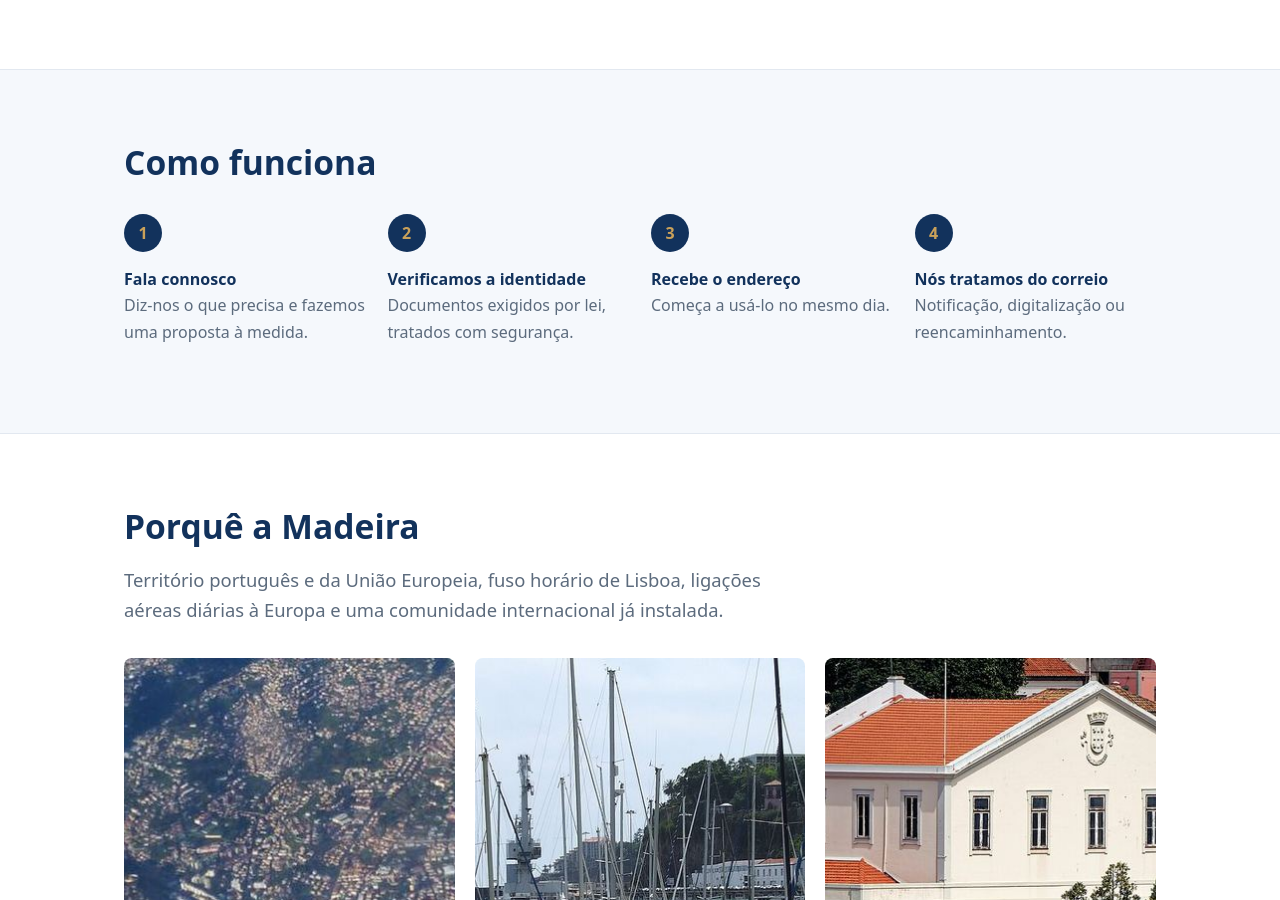
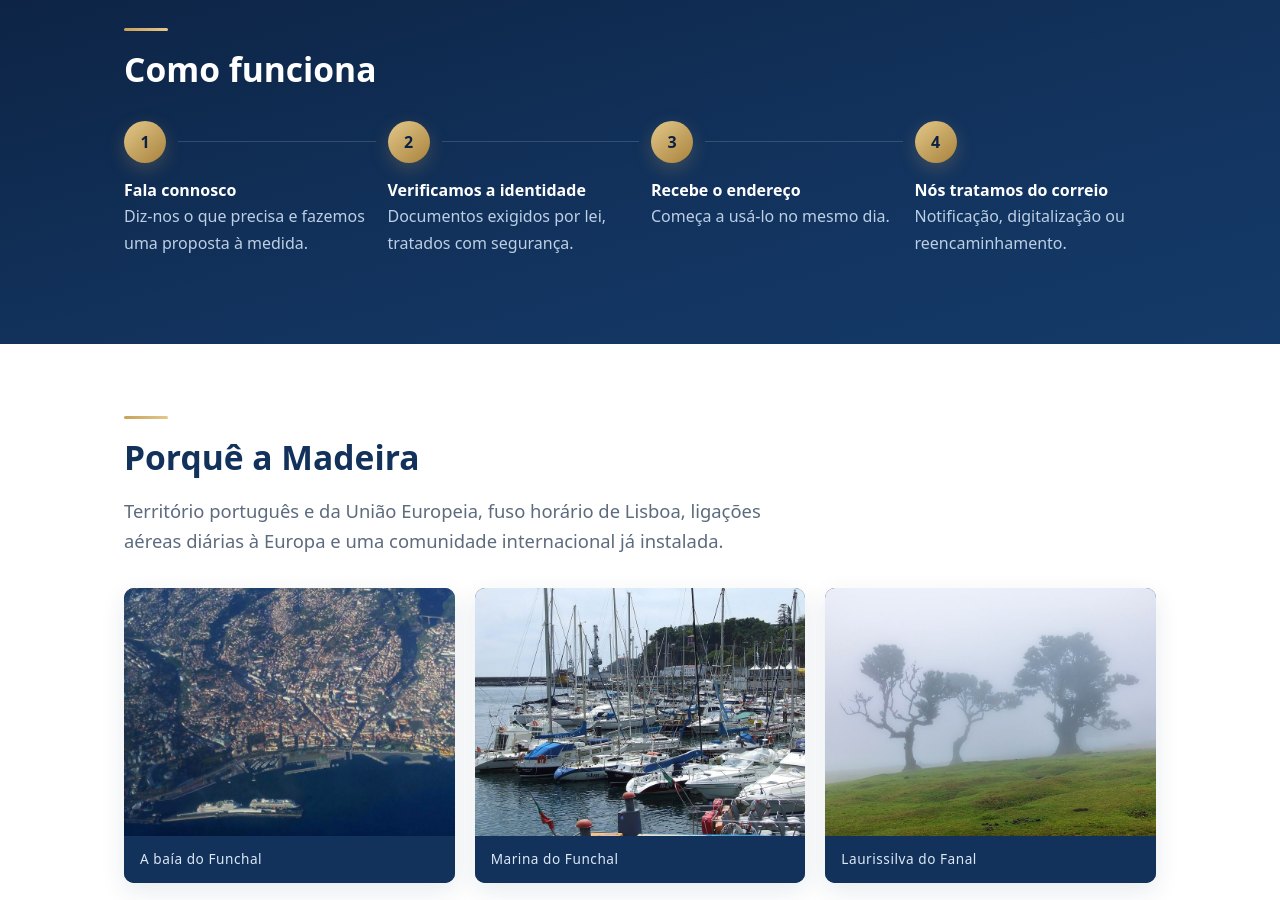
Before and after one commit to Azevedo89/madeira-virtual-office, a plain HTML site: page index.html in a window 1280 px wide. Shown: the part 1292-2192 px from the top of the page. Drawn offline with Linux system fonts and the light colour scheme.

Commit message:
Cores mais vivas e revelação ao scroll
Alterna secções claras e navy escuro, acentos dourados em títulos, cartões
e passos, e fotografias com mais presença. Revelação ao scroll com
IntersectionObserver nativo, desligada em prefers-reduced-motion.

Co-Authored-By: Claude Opus 5 (1M context) <noreply@anthropic.com>

```diff
--- a/index.html
+++ b/index.html
@@ -44,7 +44,7 @@
   </div>
 </section>
 
-<section id="servicos" class="wrap section">
+<section id="servicos" class="band"><div class="wrap section">
   <h2>Serviços</h2>
   <p class="lead">Quatro serviços, combinados à medida do seu negócio.</p>
   <div class="grid">
@@ -65,9 +65,10 @@
       <p>Apoio administrativo em português e inglês: atendimento de chamadas, tratamento de documentos e ligação com contabilista ou advogado.</p>
     </article>
   </div>
+  </div>
 </section>
 
-<section id="como" class="band">
+<section id="como" class="band band-dark">
   <div class="wrap section">
     <h2>Como funciona</h2>
     <ol class="steps">
@@ -92,8 +93,8 @@
       <figcaption>Marina do Funchal</figcaption>
     </figure>
     <figure>
-      <img src="images/funchal-city.jpg" alt="Centro histórico do Funchal" loading="lazy" width="900" height="650">
-      <figcaption>Centro do Funchal</figcaption>
+      <img src="images/madeira-fanal.jpg" alt="Floresta laurissilva do Fanal, Madeira" loading="lazy" width="900" height="650">
+      <figcaption>Laurissilva do Fanal</figcaption>
     </figure>
   </div>
 </section>
@@ -110,7 +111,7 @@
   </div>
 </section>
 
-<section id="faq" class="wrap section">
+<section id="faq"><div class="wrap section">
   <h2>Perguntas frequentes</h2>
   <details><summary>Posso registar a minha empresa neste endereço?</summary>
     <p>Sim. O endereço pode ser usado como sede social e morada fiscal, desde que concluída a verificação de identidade.</p></details>
@@ -124,9 +125,10 @@
     <p>O valor depende do volume de correio e do apoio que precisa. Diga-nos o que procura e enviamos uma proposta no mesmo dia útil.</p></details>
   <details><summary>Posso cancelar quando quiser?</summary>
     <p>Sim. Aviso prévio de 30 dias, sem penalizações.</p></details>
+  </div>
 </section>
 
-<section id="contacto" class="band">
+<section id="contacto" class="band band-dark">
   <div class="wrap section">
     <h2>Pedir proposta</h2>
     <p class="lead">Diga-nos o que precisa e respondemos no mesmo dia útil.</p>
@@ -159,7 +161,7 @@
   <div class="wrap">
     <img src="images/logo.png" alt="" class="foot-logo" loading="lazy">
     <p>© 2026 Madeira Virtual Office · Funchal, Madeira, Portugal</p>
-    <p class="credits">Fotografias: Diego Delso, Virgílio Gomes, Holger Uwe Schmitt (CC BY-SA 4.0) e Michael Gaylard (CC BY 2.0), via Wikimedia Commons.</p>
+    <p class="credits">Fotografias: Diego Delso, Virgílio Gomes, Holger Uwe Schmitt, Dietmar Rabich (CC BY-SA 4.0) e Michael Gaylard (CC BY 2.0), via Wikimedia Commons.</p>
   </div>
 </footer>
 
--- a/main.js
+++ b/main.js
@@ -52,3 +52,26 @@
     }
   });
 })();
+
+// Revelação ao scroll — sem biblioteca, IntersectionObserver nativo.
+(() => {
+  if (matchMedia('(prefers-reduced-motion: reduce)').matches) return;
+  const alvos = document.querySelectorAll(
+    '.section h2, .section .lead, .card, .gallery figure, .steps li, #faq details, .split > *, .form, .section .muted'
+  );
+  const io = new IntersectionObserver((entradas) => {
+    for (const e of entradas) {
+      if (!e.isIntersecting) continue;
+      e.target.classList.add('in');
+      io.unobserve(e.target);
+    }
+  }, { rootMargin: '0px 0px -12% 0px' });
+
+  alvos.forEach((el) => {
+    el.classList.add('reveal');
+    // escalona os irmãos diretos para entrarem em cascata
+    const irmaos = [...el.parentElement.children].indexOf(el);
+    el.style.transitionDelay = Math.min(irmaos, 4) * 80 + 'ms';
+    io.observe(el);
+  });
+})();
--- a/styles.css
+++ b/styles.css
@@ -1,17 +1,27 @@
 :root{
-  --navy:#12325c; --navy-deep:#0c2242; --gold:#c9a15a; --gold-dark:#a8823c;
-  --ink:#1b2430; --muted:#5c6b7d; --line:#e2e8f0; --bg:#fff; --soft:#f5f8fc;
+  --navy:#12325c; --navy-deep:#0c2242; --navy-mid:#1b4c86;
+  --gold:#c9a15a; --gold-dark:#a8823c; --gold-light:#e3c88a;
+  --ink:#1b2430; --muted:#5c6b7d; --line:#dbe6f2; --bg:#fff; --soft:#eef4fb;
+  --sky:#dbe8f7;
 }
 *{box-sizing:border-box}
 body{margin:0;font:16px/1.65 system-ui,-apple-system,"Segoe UI",sans-serif;color:var(--ink);background:var(--bg)}
-img{max-width:100%;display:block}
+img{max-width:100%;height:auto;display:block}
 a{color:var(--navy)}
 h1,h2,h3{line-height:1.2;color:var(--navy);margin:0 0 .5em}
 h1{font-size:clamp(2rem,5vw,3.25rem);letter-spacing:-.02em}
 h2{font-size:clamp(1.5rem,3vw,2.1rem)}
 .wrap{max-width:1080px;margin:0 auto;padding:0 24px}
 .section{padding:72px 24px}
-.band{background:var(--soft);border-block:1px solid var(--line)}
+.band{background:linear-gradient(180deg,var(--soft),#f8fbfe);border-block:1px solid var(--line)}
+.band-dark{background:linear-gradient(165deg,var(--navy-deep),var(--navy) 55%,#143a69);border:0;color:#cddcec}
+.band-dark h2,.band-dark h3,.band-dark strong{color:#fff}
+.band-dark .lead,.band-dark .muted,.band-dark p{color:#bdcfe4}
+.band-dark a{color:var(--gold-light)}
+
+/* fio dourado por cima de cada título de secção */
+.section > h2::before,.section h2::before{content:"";display:block;width:44px;height:3px;border-radius:2px;
+  background:linear-gradient(90deg,var(--gold),var(--gold-light));margin-bottom:18px}
 .muted{color:var(--muted)}
 .gold{color:var(--gold)}
 .lead{font-size:1.15rem;color:var(--muted);max-width:62ch}
@@ -82,35 +92,57 @@ body.loaded #preloader{visibility:hidden;transition:visibility 0s .75s}
 .hero .btn-ghost:hover{background:#fff;color:var(--navy)}
 
 /* cards */
-.grid{display:grid;gap:22px;grid-template-columns:repeat(auto-fit,minmax(250px,1fr));margin-top:32px}
-.card{background:#fff;border:1px solid var(--line);border-top:3px solid var(--gold);border-radius:8px;padding:26px}
+.grid{display:grid;gap:22px;grid-template-columns:repeat(auto-fit,minmax(220px,1fr));margin-top:32px}
+.card{position:relative;background:#fff;border:1px solid var(--line);border-radius:10px;padding:28px;
+  box-shadow:0 1px 2px #12325c0d;transition:transform .25s ease,box-shadow .25s ease,border-color .25s ease}
+.card::before{content:"";position:absolute;inset:0 0 auto;height:3px;border-radius:10px 10px 0 0;
+  background:linear-gradient(90deg,var(--gold-dark),var(--gold-light))}
+.card:hover{transform:translateY(-4px);box-shadow:0 14px 30px #12325c1f;border-color:var(--sky)}
+.card h3{margin-bottom:.4em}
 .card p{margin:0;color:var(--muted)}
 
 /* steps */
 .steps{counter-reset:s;list-style:none;padding:0;display:grid;gap:22px;margin-top:32px;
   grid-template-columns:repeat(auto-fit,minmax(220px,1fr))}
-.steps li{counter-increment:s;padding-top:52px;position:relative;color:var(--muted)}
-.steps li::before{content:counter(s);position:absolute;top:0;left:0;width:38px;height:38px;
-  display:grid;place-items:center;border-radius:50%;background:var(--navy);color:var(--gold);font-weight:700}
-.steps strong{color:var(--navy)}
+.steps li{counter-increment:s;padding-top:56px;position:relative;color:#bdcfe4}
+.steps li::before{content:counter(s);position:absolute;top:0;left:0;width:42px;height:42px;
+  display:grid;place-items:center;border-radius:50%;font-weight:700;color:var(--navy-deep);
+  background:linear-gradient(140deg,var(--gold-light),var(--gold-dark));box-shadow:0 6px 18px #c9a15a40}
+.steps li::after{content:"";position:absolute;top:20px;left:54px;right:-10px;height:1px;background:#ffffff26}
+.steps li:last-child::after{display:none}
+.steps strong{color:#fff}
 
 /* gallery + split */
 .gallery{display:grid;gap:20px;grid-template-columns:repeat(auto-fit,minmax(260px,1fr));margin-top:32px}
 .gallery figure{margin:0}
-.gallery img{aspect-ratio:4/3;object-fit:cover;border-radius:8px;border-bottom:3px solid var(--gold)}
-.gallery figcaption{font-size:.88rem;color:var(--muted);padding-top:8px}
+.gallery figure{overflow:hidden;border-radius:10px;background:var(--navy);box-shadow:0 8px 24px #12325c1a}
+.gallery img{width:100%;aspect-ratio:4/3;object-fit:cover;transition:transform .5s ease,filter .5s ease;filter:saturate(1.08)}
+.gallery figure:hover img{transform:scale(1.05)}
+.gallery figcaption{font-size:.85rem;color:#dce8f5;padding:12px 16px;background:var(--navy);
+  letter-spacing:.04em}
 .split{display:grid;gap:40px;align-items:center;grid-template-columns:repeat(auto-fit,minmax(300px,1fr))}
-.split img{aspect-ratio:4/3;object-fit:cover;border-radius:8px}
+.split img{width:100%;aspect-ratio:4/3;object-fit:cover;border-radius:10px;box-shadow:0 14px 34px #12325c26}
 
 /* faq */
-details{background:#fff;border:1px solid var(--line);border-radius:8px;padding:16px 20px;margin-bottom:12px}
-details[open]{border-left:3px solid var(--gold)}
+details{background:#fff;border:1px solid var(--line);border-radius:10px;padding:16px 20px;margin-bottom:10px;
+  transition:border-color .2s ease,box-shadow .2s ease}
+details:hover{border-color:var(--sky);box-shadow:0 4px 14px #12325c12}
+details[open]{border-left:3px solid var(--gold);box-shadow:0 6px 18px #12325c14}
 summary{cursor:pointer;font-weight:600;color:var(--navy)}
 details p{color:var(--muted);margin:10px 0 0}
 
 /* form */
 .form{display:grid;gap:16px;max-width:520px;margin:28px 0}
 .form label{display:grid;gap:6px;font-weight:600;color:var(--navy)}
+.band-dark .form label{color:#fff}
+.band-dark .form input,.band-dark .form textarea,.band-dark .form select{
+  background:#ffffff14;border-color:#ffffff38;color:#fff}
+.band-dark .form ::placeholder{color:#ffffff66}
+.band-dark .form :focus-visible{outline-color:var(--gold-light);border-color:var(--gold-light)}
+.band-dark .btn{background:var(--gold);border-color:var(--gold);color:var(--navy-deep)}
+.band-dark .btn:hover{background:var(--gold-light);border-color:var(--gold-light)}
+.band-dark .form-msg{color:#bdcfe4}
+.band-dark .form-msg.ok{color:var(--gold-light)}
 .form input,.form textarea,.form select{font:inherit;padding:11px 13px;border:1px solid var(--line);
   border-radius:6px;font-weight:400;color:var(--ink);background:#fff}
 .form :focus-visible{outline:2px solid var(--gold);border-color:var(--gold)}
@@ -124,3 +156,9 @@ footer a{color:var(--gold)}
 .form-msg{margin:0;font-size:.92rem;color:var(--muted)}
 .form-msg.ok{color:#1c7a4a;font-weight:600}
 .form-msg.err{color:#b3261e}
+
+/* revelação ao scroll */
+.reveal{opacity:0;transform:translateY(22px);
+  transition:opacity .6s cubic-bezier(.22,.61,.36,1),transform .6s cubic-bezier(.22,.61,.36,1)}
+.reveal.in{opacity:1;transform:none}
+@media (prefers-reduced-motion:reduce){.reveal{opacity:1;transform:none;transition:none}}
```
Also changed, not shown: README.md, images/madeira-fanal.jpg (added).
